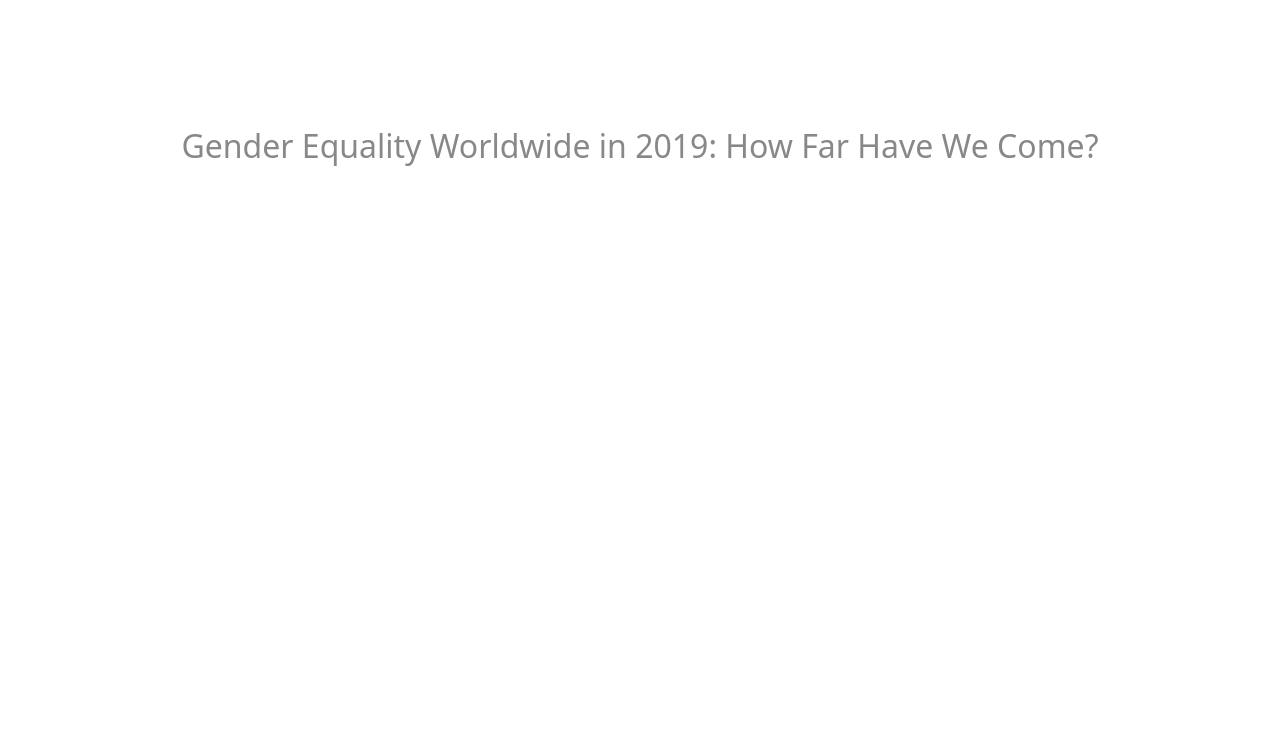
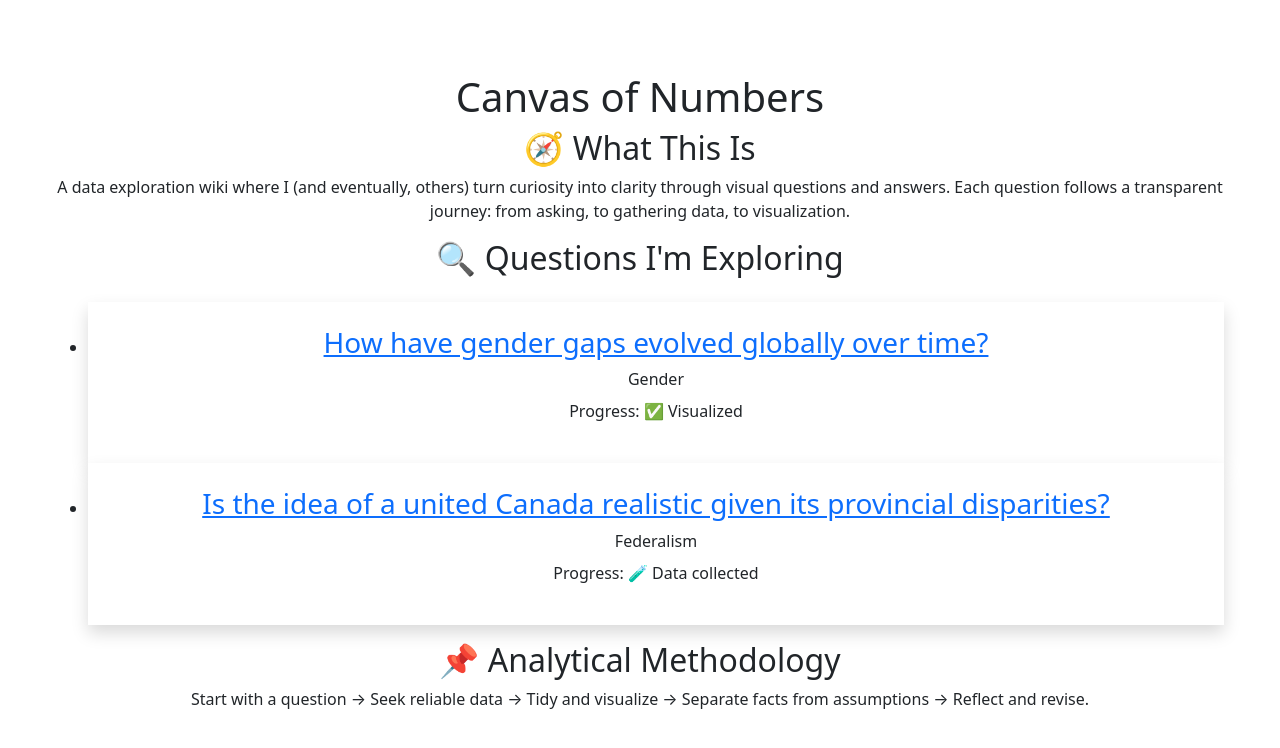
Before and after one commit to jessie-2023/canvas-of-numbers, a React (Vite) app: page /#/ in a window 1280 px wide. Shown: the top 748 px of the page. Built offline with nearby package versions, Linux system fonts and the light colour scheme; no server answers.

Commit message:
add homepage

```diff
--- a/package.json
+++ b/package.json
@@ -5,7 +5,7 @@
   "type": "module",
   "scripts": {
     "dev": "vite",
-    "build": "tsc -b && vite build",
+    "build": "vite build",
     "lint": "eslint .",
     "preview": "vite preview",
     "predeploy": "npm run build",
--- a/src/App.tsx
+++ b/src/App.tsx
@@ -1,6 +1,7 @@
 import { HashRouter as Router, Routes, Route } from 'react-router-dom'
 import './App.scss'
 import Home from './pages/Home'
+import GenderGap from './pages/GenderGap'
 
 
 function App()
@@ -9,8 +10,8 @@ function App()
     <Router>
       <Routes>
         <Route index element={<Home />} />
-        {/* <Route path="/gender-gap" element={<GenderGap />} />
-        <Route path="/country" element={<CountrySearch />} />
+        <Route path="/gender-gap" element={<GenderGap />} />
+        {/* <Route path="/country" element={<CountrySearch />} />
         <Route path="/gender-gap/country/:id" element={<CountryGenderGap />} /> */}
       </Routes>
     </Router>
--- a/src/components/TrendBar/index.tsx
+++ b/src/components/TrendBar/index.tsx
@@ -11,7 +11,7 @@ import { getGenderGaps } from '../../api/gitGistClient';
 
 
 const margin = { top: 10, right: 200, bottom: 15, left: 200 };
-const xAxisLabelOffset = 54;
+// const xAxisLabelOffset = 54;
 const yAxisLabelOffset = 30;
 // const xAxisTickFormat = timeFormat('%m/%d/%Y');
 const fadeOpacity = 0.1;
--- a/src/components/WorldMap/ColorLegend.tsx
+++ b/src/components/WorldMap/ColorLegend.tsx
@@ -1,5 +1,5 @@
 import { scaleLinear } from "d3-scale";
-import { interpolateGnBu as colorGradience } from "d3";
+// import { interpolateGnBu as colorGradience } from "d3";
 
 interface ColorLegendProps {
   colorScale: (value: number) => string;
--- a/src/components/WorldMap/Marks.tsx
+++ b/src/components/WorldMap/Marks.tsx
@@ -1,6 +1,6 @@
 import { geoNaturalEarth1, geoPath, geoGraticule, geoCentroid } from 'd3';
-import WorldAltas from '../../models/WorldAtlas';
-import { useMemo, useState } from 'react';
+// import WorldAltas from '../../models/WorldAtlas';
+import { useState } from 'react';
 import Gap from '../../models/Gap';
 
 
--- a/src/components/WorldMap/index.tsx
+++ b/src/components/WorldMap/index.tsx
@@ -7,7 +7,7 @@ import WorldAtlas from '../../models/WorldAtlas';
 import getWorldAtlas from '../../api/worldAtlasClient';
 import { scaleSequential } from 'd3-scale';
 import { interpolateGnBu as colorGradience, max, min } from 'd3';
-import { ColorLegend } from './colorLegend';
+import { ColorLegend } from './ColorLegend';
 import Gap from '../../models/Gap';
 import { getGenderGaps } from '../../api/gitGistClient';
 
--- /dev/null
+++ b/src/pages/GenderGap.tsx
@@ -0,0 +1,40 @@
+
+import { useState } from "react";
+import { WorldMap } from "../components/WorldMap/index";
+import { TrendBar } from "../components/TrendBar";
+
+const width = 960;
+const height = 500;
+const mapShare = 0.75;
+const barShare = 0.4;
+
+export default function Home()
+{
+    const [clickedCountry, setClickedCountry] = useState<number>(352);
+    const [clickedYear, setClickedYear] = useState<number>(2019);
+
+    return (<>
+    <h2 className="title">Gender Equality Worldwide in {clickedYear}: How Far Have We Come?</h2>
+        <svg width={width} height={height}>
+            <g transform={`scale(${mapShare}) translate(${(1 - mapShare) * width / 2 - 80}, 0)`}>
+                <WorldMap
+                    width={width}
+                    height={height}
+                    setClickedCountry={setClickedCountry}
+                    clickedCountry={clickedCountry}
+                    clickedYear={clickedYear}
+                />
+            </g>
+            <g transform={`translate(-80, ${height - barShare * height})`}>
+                <TrendBar
+                    width={width}
+                    height={barShare * height}
+                    setClickedYear={setClickedYear}
+                    clickedYear={clickedYear}
+                    clickedCountry={clickedCountry}
+                />
+            </g>
+        </svg>
+
+    </>)
+}
--- a/src/pages/Home.tsx
+++ b/src/pages/Home.tsx
@@ -1,42 +1,70 @@
-import { useEffect, useState } from "react";
-import Country from "../models/Country";
-import Gap from "../models/Gap";
-import Region from "../models/Region";
-import { WorldMap } from "../components/WorldMap/index";
-import { TrendBar } from "../components/TrendBar";
+import React from "react";
+import { Link } from "react-router-dom";
 
-const width = 960;
-const height = 500;
-const mapShare = 0.75;
-const barShare = 0.4;
+const questions = [
+  {
+    id: "gender-gap",
+    title: "How have gender gaps evolved globally over time?",
+    topic: "Gender",
+    status: "✅ Visualized",
+    link: "/gender-gap",
+  },
+  {
+    id: "canadian-federalism",
+    title: "Is the idea of a united Canada realistic given its provincial disparities?",
+    topic: "Federalism",
+    status: "🧪 Data collected",
+    link: "/canadian-federalism",
+  },
+  // Add more as you go
+];
 
-export default function Home()
-{
-    const [clickedCountry, setClickedCountry] = useState<number>(352);
-    const [clickedYear, setClickedYear] = useState<number>(2019);
+export default function Home() {
+  return (
+    <div className="max-w-4xl mx-auto px-4 py-8">
+      <h1 className="text-3xl font-bold mb-6">Canvas of Numbers</h1>
 
-    return (<>
-    <h2 className="title">Gender Equality Worldwide in {clickedYear}: How Far Have We Come?</h2>
-        <svg width={width} height={height}>
-            <g transform={`scale(${mapShare}) translate(${(1 - mapShare) * width / 2 - 80}, 0)`}>
-                <WorldMap
-                    width={width}
-                    height={height}
-                    setClickedCountry={setClickedCountry}
-                    clickedCountry={clickedCountry}
-                    clickedYear={clickedYear}
-                />
-            </g>
-            <g transform={`translate(-80, ${height - barShare * height})`}>
-                <TrendBar
-                    width={width}
-                    height={barShare * height}
-                    setClickedYear={setClickedYear}
-                    clickedYear={clickedYear}
-                    clickedCountry={clickedCountry}
-                />
-            </g>
-        </svg>
+      <section className="mb-10">
+        <h2 className="text-xl font-semibold mb-2">🧭 What This Is</h2>
+        <p className="text-gray-700">
+          A data exploration wiki where I (and eventually, others) turn
+          curiosity into clarity through visual questions and answers. Each
+          question follows a transparent journey: from asking, to gathering
+          data, to visualization.
+        </p>
+      </section>
 
-    </>)
+      <section className="mb-10">
+        <h2 className="text-xl font-semibold mb-4">🔍 Questions I'm Exploring</h2>
+        <ul className="space-y-4">
+          {questions.map((q) => (
+            <li
+              key={q.id}
+              className="p-4 bg-white rounded-2xl shadow hover:shadow-md transition"
+            >
+              <div className="flex justify-between items-center">
+                <Link to={q.link}>
+                  <h3 className="text-lg font-medium text-blue-600 hover:underline">
+                    {q.title}
+                  </h3>
+                </Link>
+                <span className="text-sm bg-gray-100 px-3 py-1 rounded-full text-gray-700">
+                  {q.topic}
+                </span>
+              </div>
+              <p className="mt-2 text-sm text-gray-600">Progress: {q.status}</p>
+            </li>
+          ))}
+        </ul>
+      </section>
+
+      <section className="mb-6">
+        <h2 className="text-xl font-semibold mb-2">📌 Analytical Methodology</h2>
+        <p className="text-gray-700">
+          Start with a question → Seek reliable data → Tidy and visualize →
+          Separate facts from assumptions → Reflect and revise.
+        </p>
+      </section>
+    </div>
+  );
 }
```
